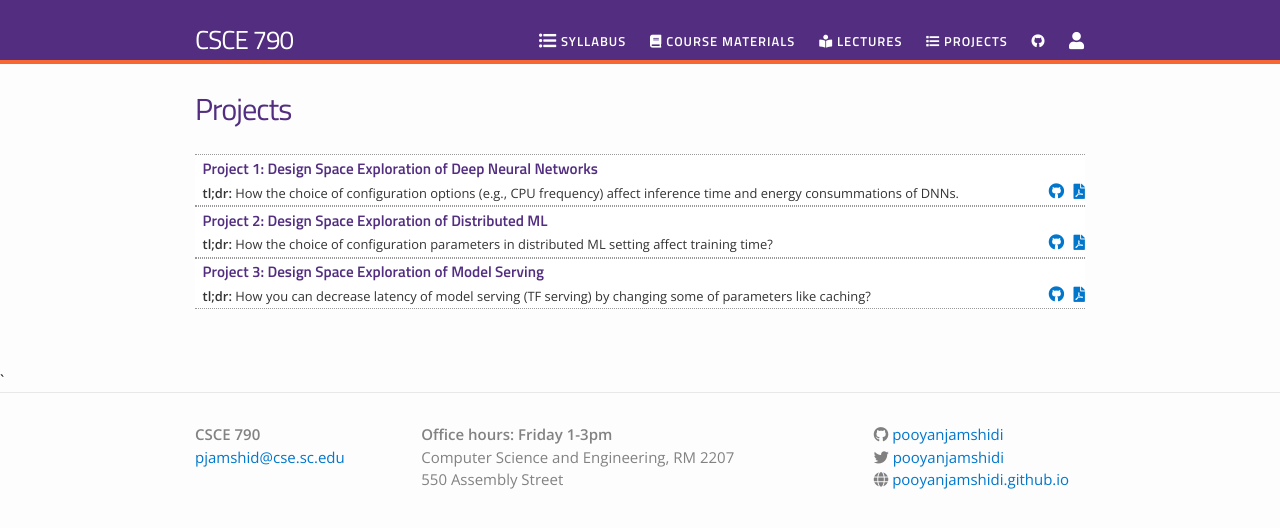
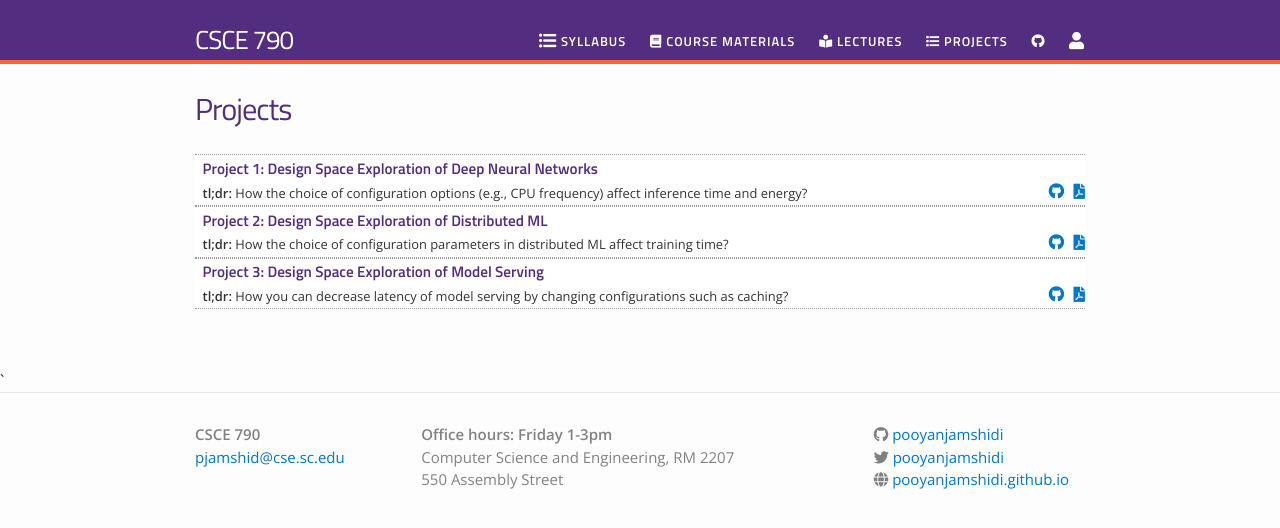
Before and after one commit to pooyanjamshidi/mls, a Jekyll site: the page built from projects.md, in a window 1280 px wide. Shown: the top 528 px of the page. Built offline with Jekyll 4.4.1, drawn with Linux system fonts in a browser that asks for light colours; nearby versions of some CDN libraries.

Commit message:
updated project description

```diff
--- a/_data/projects.yml
+++ b/_data/projects.yml
@@ -1,14 +1,14 @@
 - title: "Project 1: Design Space Exploration of Deep Neural Networks"
-  filename: project01 - DNN
+  filename: project01-DNN
   dirname: projects
-  tldr: "How the choice of configuration options (e.g., CPU frequency) affect inference time and energy consummations of DNNs."
+  tldr: "How the choice of configuration options (e.g., CPU frequency) affect inference time and energy?"
 
 - title: "Project 2: Design Space Exploration of Distributed ML"
-  filename: project02 - DML
+  filename: project02-DML
   dirname: projects
-  tldr: "How the choice of configuration parameters in distributed ML setting affect training time?"
+  tldr: "How the choice of configuration parameters in distributed ML affect training time?"
 
 - title: "Project 3: Design Space Exploration of Model Serving"
-  filename: project03 - Serving
+  filename: project03-Serving
   dirname: projects
-  tldr: "How you can decrease latency of model serving (TF serving) by changing some of parameters like caching?"
+  tldr: "How you can decrease latency of model serving by changing configurations such as caching?"
```
Also changed, not shown: 3 other files.
